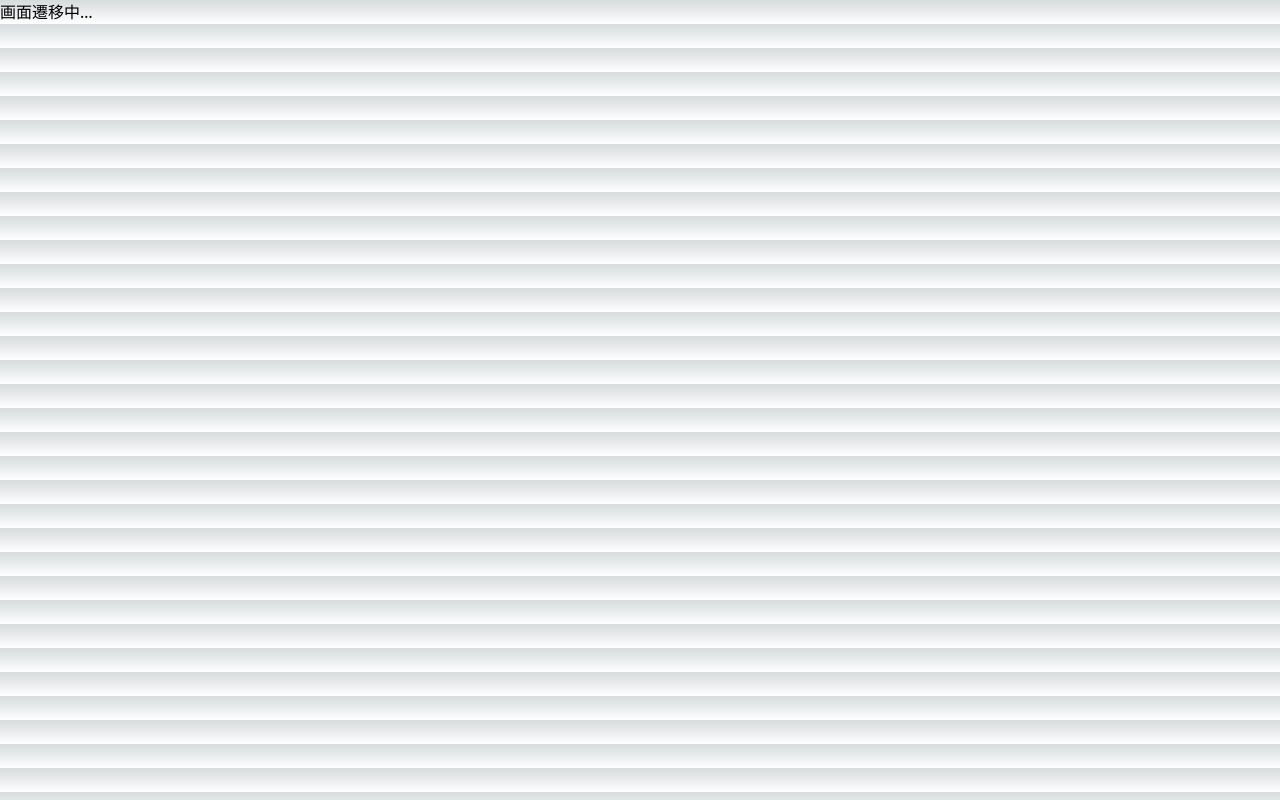
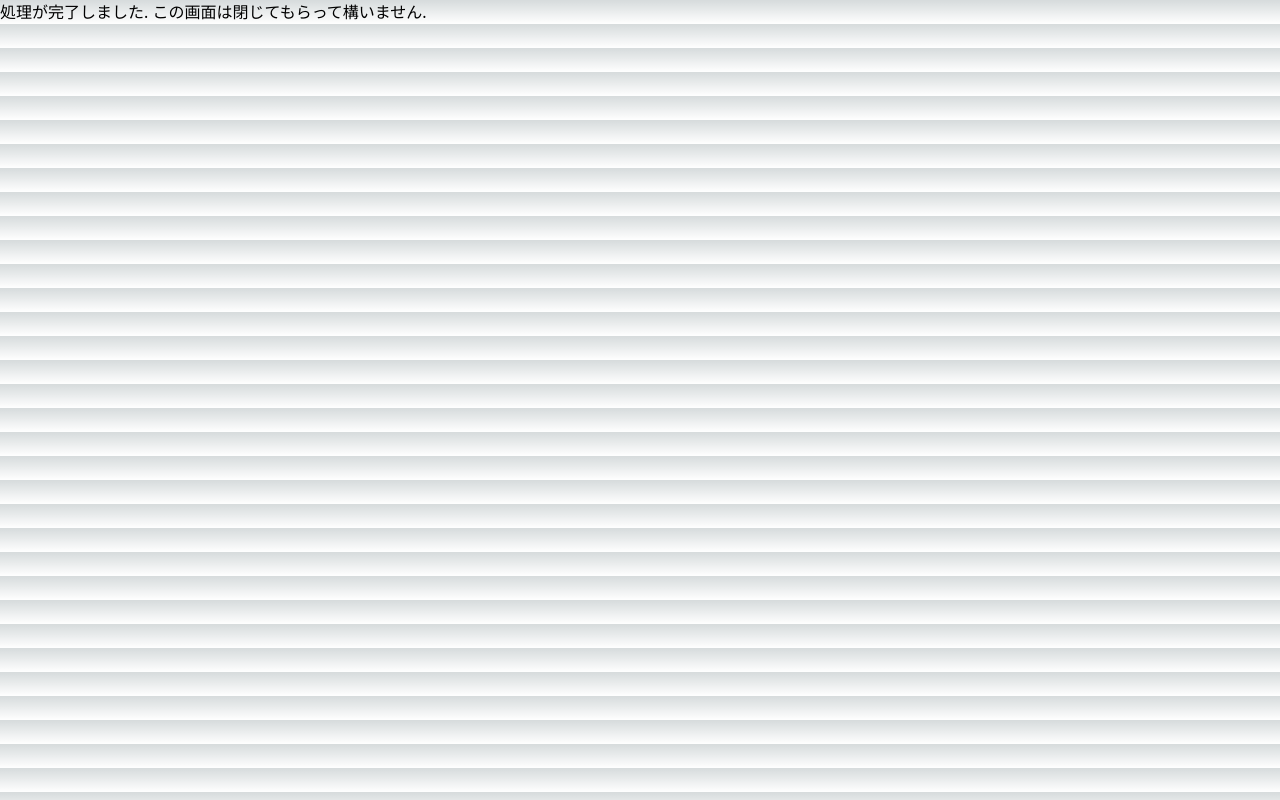
Before and after one commit to approvers/members-edit, a Next.js app: page /twitter-id in a window 1280 px wide. Built offline with nearby package versions, Linux system fonts and the light colour scheme.

Commit message:
Add navigation message

```diff
--- a/src/app/twitter-id/client.tsx
+++ b/src/app/twitter-id/client.tsx
@@ -32,5 +32,5 @@ export const RedirectClient = (): JSX.Element => {
         });
     }, []);
 
-    return <h1>画面遷移中…</h1>;
+    return <h1>処理が完了しました. この画面は閉じてもらって構いません.</h1>;
 };
```
